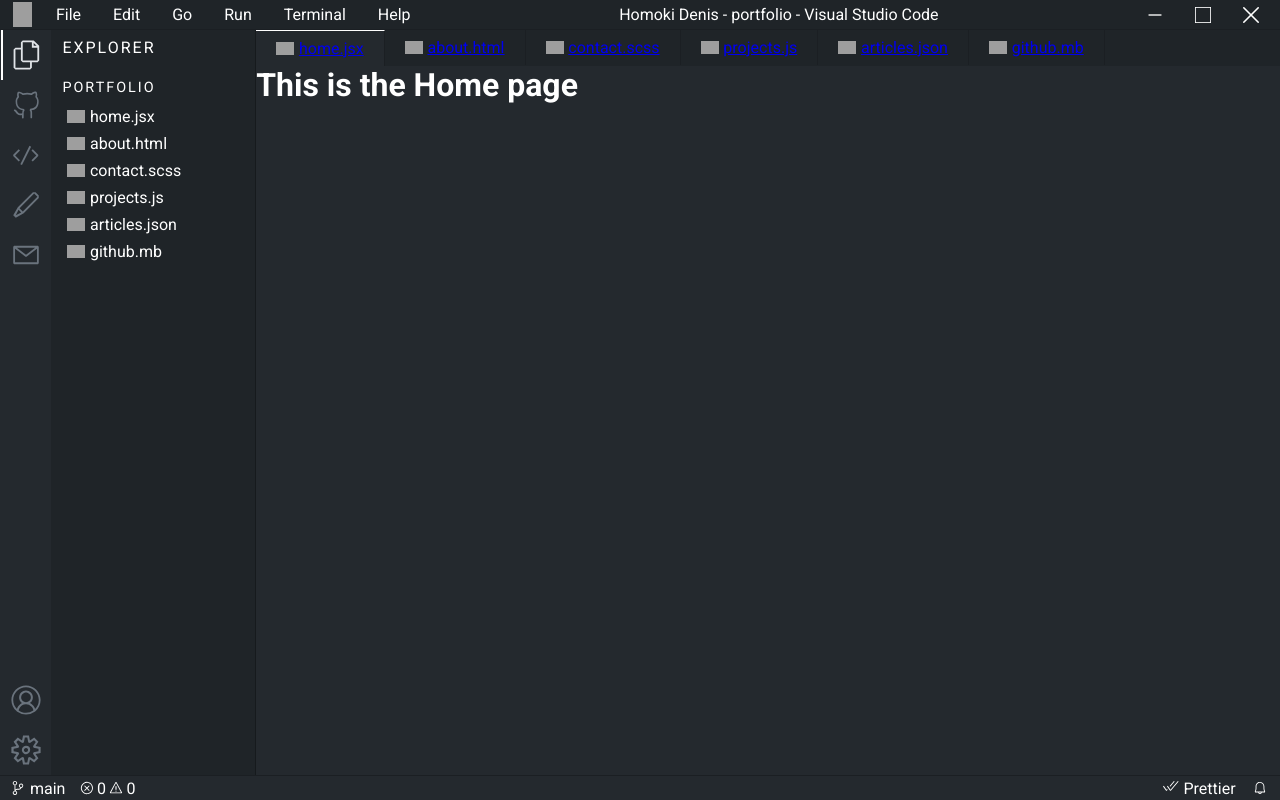
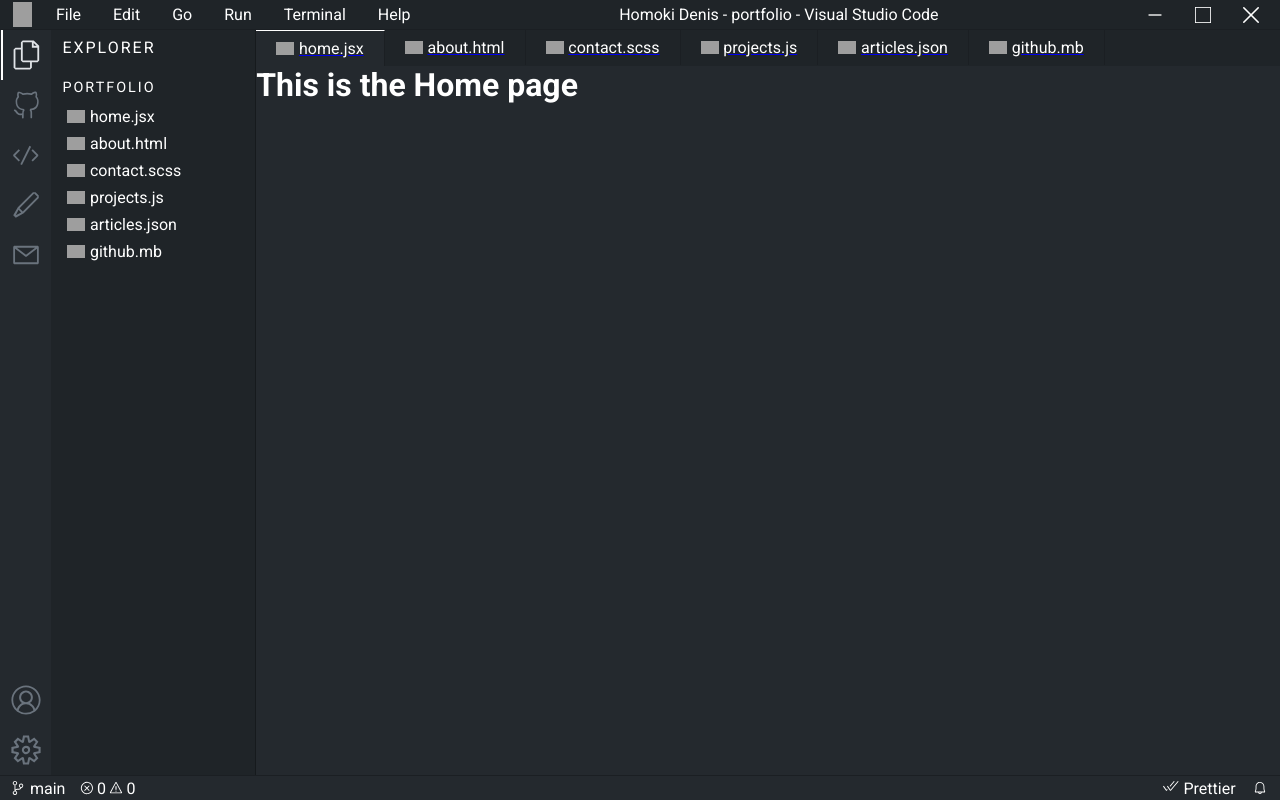
Before and after one commit to homoki-denis/Portfolio, a React (Vite) app: page / in a window 1280 px wide. Built offline with nearby package versions, Linux system fonts and the light colour scheme; grey boxes are pictures that could not be loaded.

Commit message:
added styles

```diff
--- a/src/components/Sidebar.jsx
+++ b/src/components/Sidebar.jsx
@@ -1,6 +1,22 @@
 import { Link } from "react-router-dom";
+import { useLocation } from "react-router-dom";
+
+// import * as React from 'react';
+// import { useLocation } from 'react-router-dom';
+
+// function App() {
+//   let location = useLocation();
+
+//   return (
+//   <div>
+//    <Tab1 className={location === '/home' && "active"}/>
+//   </div>
+//   );
+// }
 
 const Sidebar = () => {
+  let location = useLocation();
+
   return (
     <div className="sidebar">
       <div className="sidebar-upper">
@@ -27,7 +43,9 @@ const Sidebar = () => {
               viewBox="0 0 24 24"
               xmlns="http://www.w3.org/2000/svg"
               fill="rgb(106, 115, 125)"
-              class="sidebar-icon"
+              className={`sidebar-icon ${
+                location === "github" && "sidebar-active"
+              }`}
             >
               <path d="M21.035 5.257c.91 1.092 1.364 2.366 1.364 3.822 0 5.277-3.002 6.824-5.823 7.279.364.637.455 1.365.455 2.093v3.73c0 .455-.273.728-.637.728a.718.718 0 01-.728-.728v-3.73a2.497 2.497 0 00-.728-2.093l.455-1.183c2.821-.364 5.733-1.274 5.733-6.187 0-1.183-.455-2.275-1.274-3.185l-.182-.727a4.04 4.04 0 00.09-2.73c-.454.09-1.364.273-2.91 1.365l-.547.09a13.307 13.307 0 00-6.55 0l-.547-.09C7.57 2.71 6.66 2.437 6.204 2.437c-.273.91-.273 1.91.09 2.73l-.181.727c-.91.91-1.365 2.093-1.365 3.185 0 4.822 2.73 5.823 5.732 6.187l.364 1.183c-.546.546-.819 1.274-.728 2.002v3.821a.718.718 0 01-.728.728.718.718 0 01-.728-.728V20.18c-3.002.637-4.185-.91-5.095-2.092-.455-.546-.819-1.001-1.274-1.092-.09-.091-.364-.455-.273-.819.091-.364.455-.637.82-.455.91.182 1.455.91 2 1.547.82 1.092 1.639 2.092 4.095 1.547v-.364c-.09-.728.091-1.456.455-2.093-2.73-.546-5.914-2.093-5.914-7.279 0-1.456.455-2.73 1.365-3.822-.273-1.273-.182-2.638.273-3.73l.455-.364C5.749 1.073 7.023.8 9.66 2.437a13.673 13.673 0 016.642 0C18.851.708 20.216.98 20.398 1.072l.455.364c.455 1.274.546 2.548.182 3.821z"></path>
             </svg>
--- a/src/styles/_navbar.scss
+++ b/src/styles/_navbar.scss
@@ -11,6 +11,8 @@
     align-items: center;
     padding: 0.5rem 1.25rem;
     border-right: 1px solid #1b1f23;
+    text-decoration: none;
+    color: #fff;
     cursor: pointer;
     img {
       width: 18px;
```
